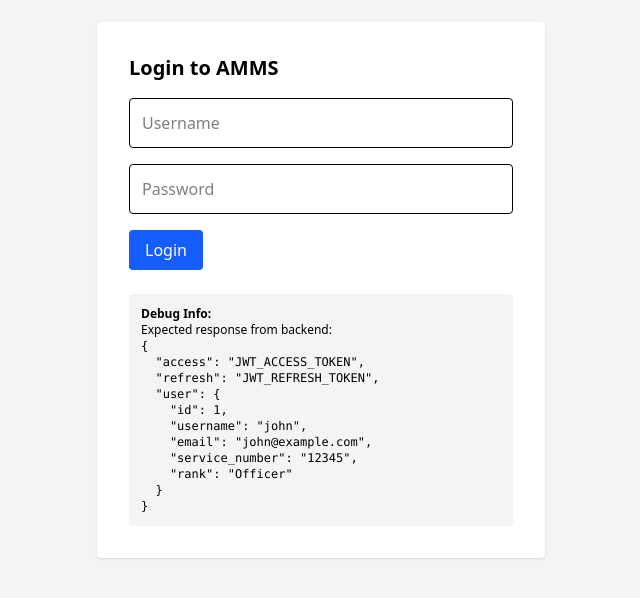
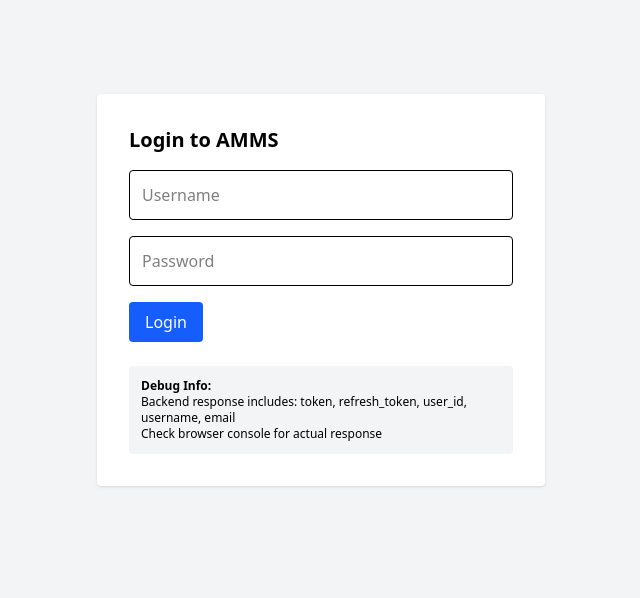
Before and after one commit to EZENGESH/amms-arms-management, a React (Vite) app in the folder frontend/: page /login in a window 1280 px wide. Shown: the part 110-708 px from the top of the page, without its empty margins (319-959 px from the left). Built offline with nearby package versions, Linux system fonts and the light colour scheme.

Commit message:
feat: update login logic to match backend response format and improve error handling

```diff
--- a/frontend/src/pages/Login.jsx
+++ b/frontend/src/pages/Login.jsx
@@ -23,30 +23,28 @@ export default function Login() {
     try {
       const response = await loginUser(credentials);
 
-      // Debugging
-      console.log("Login response:", response);
-
-      // ✅ Match Django SimpleJWT format
-      if (!response?.access || !response?.refresh) {
-        throw new Error("Invalid server response. Login failed.");
+      // ✅ Check for your actual response format
+      if (!response?.token || !response?.refresh_token) {
+        throw new Error('Invalid server response. Login failed.');
       }
 
+      console.log('Login response:', response); // Debugging
+
+      // ✅ Adapted to your backend’s fields
       const authData = {
-        token: response.access,               // Access token (short-lived)
-        refresh_token: response.refresh,      // Refresh token
-        user_id: response?.user?.id,          // User object comes from serializer
-        username: response?.user?.username,
-        email: response?.user?.email,
-        service_number: response?.user?.service_number,
-        rank: response?.user?.rank,
+        token: response.token,
+        refresh_token: response.refresh_token,
+        user_id: response.user_id,
+        username: response.username,
+        email: response.email,
       };
 
-      // Save in context
+      // Store in context
       login(authData);
 
     } catch (err) {
-      console.error("Login error:", err);
-      setError(err.message || "An unexpected error occurred.");
+      console.error('Login error:', err);
+      setError(err.message || 'An unexpected error occurred.');
     } finally {
       setIsLoading(false);
     }
@@ -84,25 +82,15 @@ export default function Login() {
           disabled={isLoading}
           className="w-full"
         >
-          {isLoading ? "Logging in..." : "Login"}
+          {isLoading ? 'Logging in...' : 'Login'}
         </Button>
       </form>
 
       {/* Debug info */}
       <div className="mt-6 p-3 bg-gray-100 rounded text-xs">
         <p className="font-semibold">Debug Info:</p>
-        <p>Expected response from backend:</p>
-        <pre>{`{
-  "access": "JWT_ACCESS_TOKEN",
-  "refresh": "JWT_REFRESH_TOKEN",
-  "user": {
-    "id": 1,
-    "username": "john",
-    "email": "john@example.com",
-    "service_number": "12345",
-    "rank": "Officer"
-  }
-}`}</pre>
+        <p>Backend response includes: token, refresh_token, user_id, username, email</p>
+        <p>Check browser console for actual response</p>
       </div>
     </AuthLayout>
   );
```
